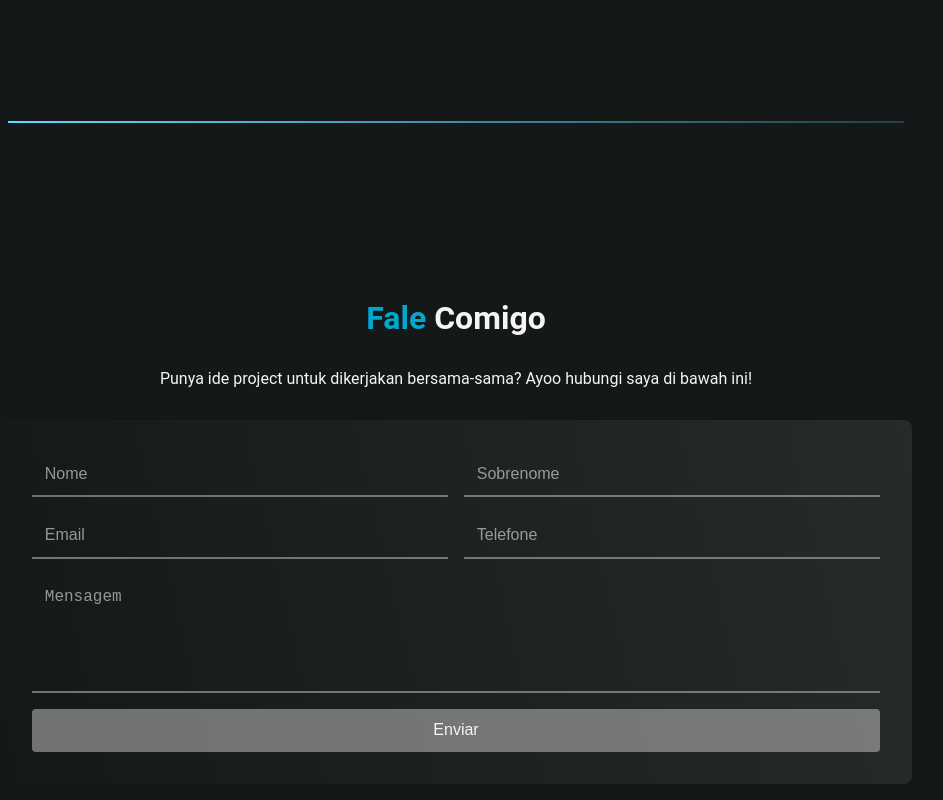
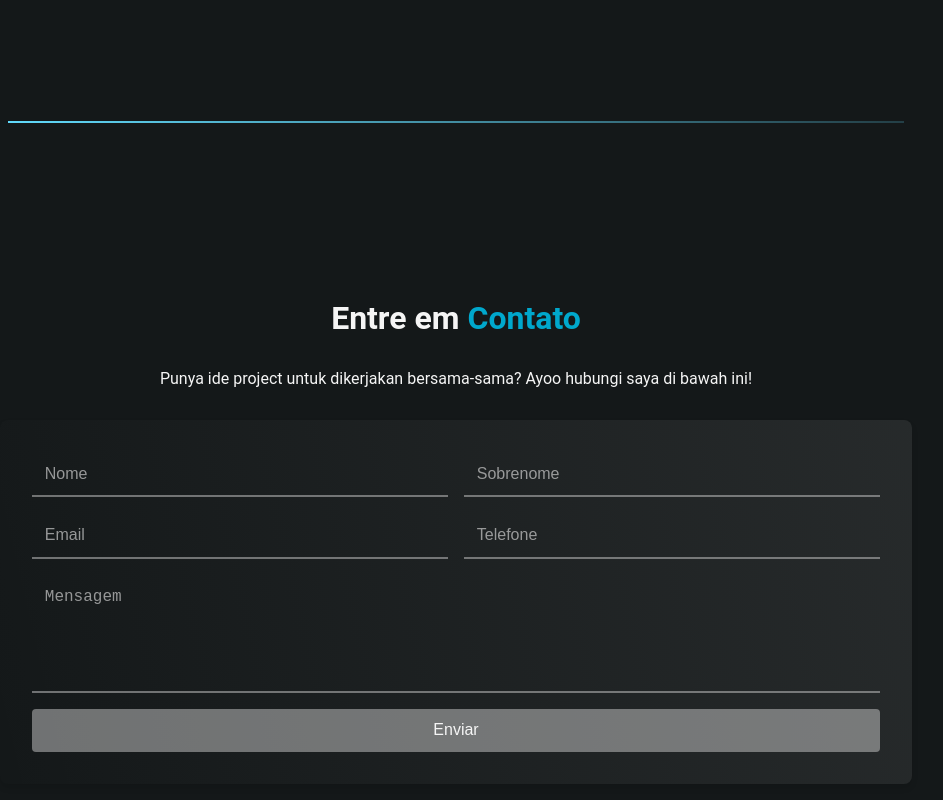
Before and after one commit to piciliano/portfolio, a React (Vite) app: page / in a window 1280 px wide. Shown: the part 2879-3679 px from the top of the page, without its empty margins (184-1127 px from the left). Built offline with nearby package versions, Linux system fonts and the light colour scheme.

Commit message:
refactor: change padding for description

```diff
--- a/src/components/beginning/styled.ts
+++ b/src/components/beginning/styled.ts
@@ -9,7 +9,9 @@ export const Section = styled.section`
   align-items: center;
   flex-wrap: wrap;
   @media (max-width: 768px) {
-    padding: 4.8rem;
+    padding-top: 4.8rem;
+    padding-left: 2rem;
+    padding-right: 2rem;
   }
 `;
 
@@ -107,7 +109,6 @@ export const Description = styled.p`
   line-height: 1.5;
 
   @media (max-width: 768px) {
-    max-width: 90%;
     text-align: justify;
     line-height: 1.5;
   }
--- a/src/components/contactMe/index.tsx
+++ b/src/components/contactMe/index.tsx
@@ -58,7 +58,7 @@ const ContactMe: React.FC = () => {
   return (
     <S.ContactMeContainer>
       <S.Title>
-        <S.Span>Fale </S.Span>Comigo
+        Entre em <S.Span>Contato </S.Span>
       </S.Title>
       <S.Description>
         Punya ide project untuk dikerjakan bersama-sama? Ayoo hubungi saya di
```
